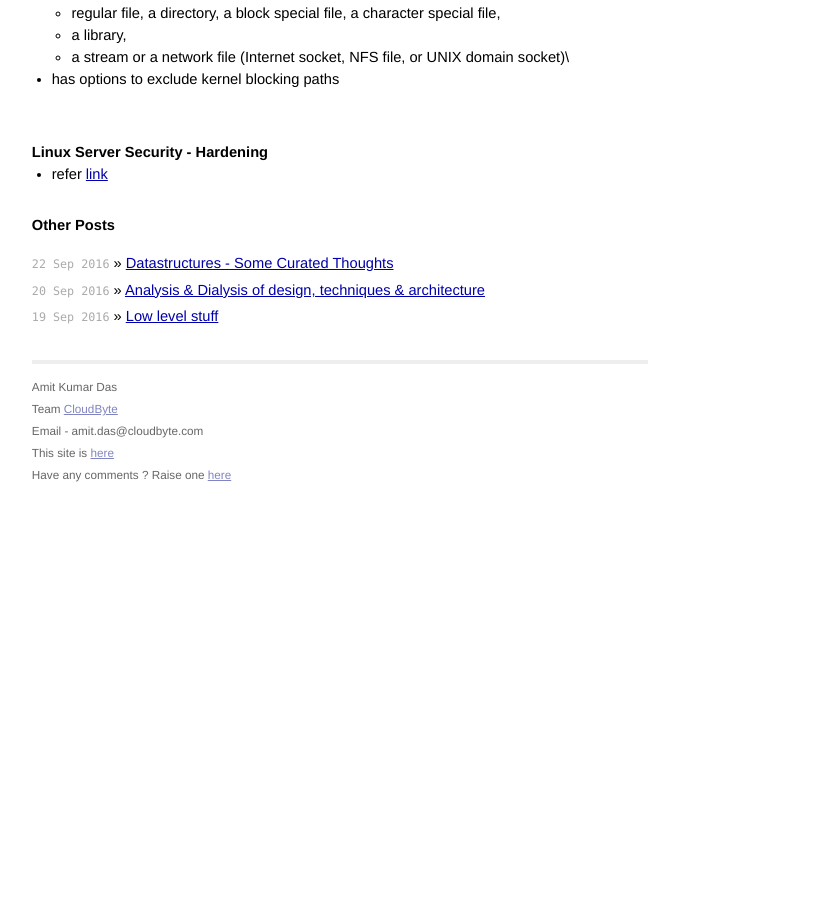
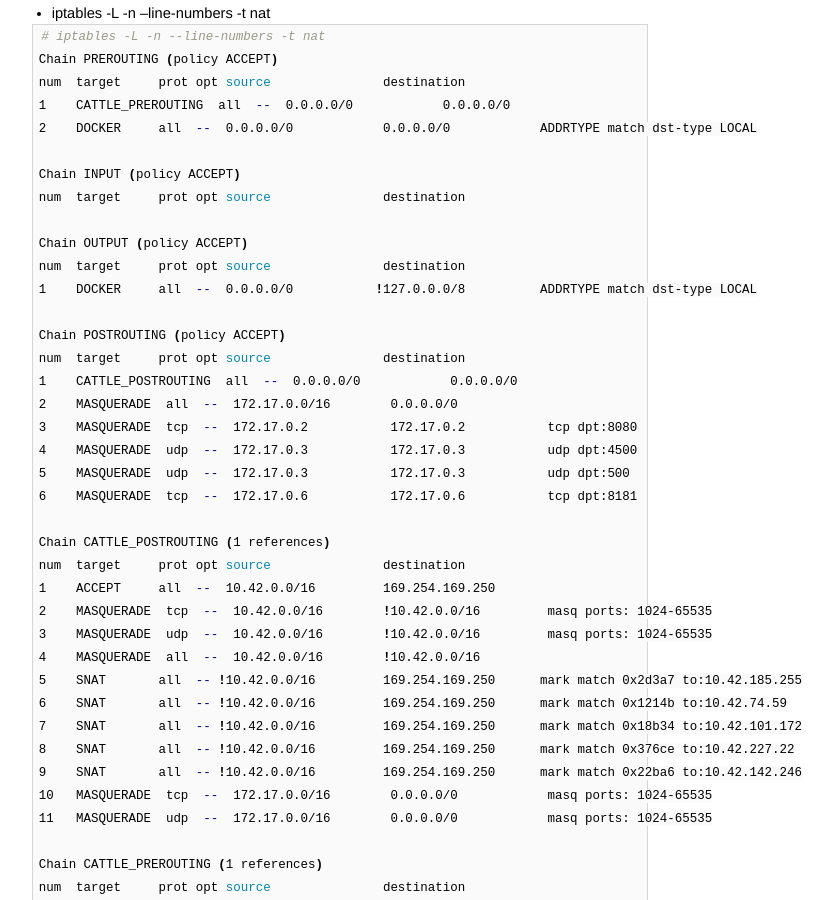
Before and after one commit to AmitKumarDas/amitkumardas.github.io, a Jekyll site: the page built from _posts/2016-09-21-my-troubleshooting-stories.md, in a window 1280 px wide and 900 px high, scrolled down 911 px. Shown: the whole window, without its empty margins (300-1133 px from the left). Built offline with Jekyll 4.4.1, drawn with Linux system fonts in a browser that asks for light colours; before the commit the page ends 1409 px from its top, so only the background shows below that; some of the changed text lies outside the part shown.

Commit message:
Update 2016-09-21-my-troubleshooting-stories.md

`````diff
--- a/_posts/2016-09-21-my-troubleshooting-stories.md
+++ b/_posts/2016-09-21-my-troubleshooting-stories.md
@@ -45,10 +45,75 @@
 
 <br />
 
-- lsof: list of open files
-  - regular file, a directory, a block special file, a character special file,
-  - a library,
-  - a stream or a network file (Internet socket, NFS file, or UNIX domain socket)\
+### Do you understand this ?
+
+- iptables -L -n --line-numbers -t nat
+
+```bash
+# iptables -L -n --line-numbers -t nat
+Chain PREROUTING (policy ACCEPT)
+num  target     prot opt source               destination
+1    CATTLE_PREROUTING  all  --  0.0.0.0/0            0.0.0.0/0
+2    DOCKER     all  --  0.0.0.0/0            0.0.0.0/0            ADDRTYPE match dst-type LOCAL
+
+Chain INPUT (policy ACCEPT)
+num  target     prot opt source               destination
+
+Chain OUTPUT (policy ACCEPT)
+num  target     prot opt source               destination
+1    DOCKER     all  --  0.0.0.0/0           !127.0.0.0/8          ADDRTYPE match dst-type LOCAL
+
+Chain POSTROUTING (policy ACCEPT)
+num  target     prot opt source               destination
+1    CATTLE_POSTROUTING  all  --  0.0.0.0/0            0.0.0.0/0
+2    MASQUERADE  all  --  172.17.0.0/16        0.0.0.0/0
+3    MASQUERADE  tcp  --  172.17.0.2           172.17.0.2           tcp dpt:8080
+4    MASQUERADE  udp  --  172.17.0.3           172.17.0.3           udp dpt:4500
+5    MASQUERADE  udp  --  172.17.0.3           172.17.0.3           udp dpt:500
+6    MASQUERADE  tcp  --  172.17.0.6           172.17.0.6           tcp dpt:8181
+
+Chain CATTLE_POSTROUTING (1 references)
+num  target     prot opt source               destination
+1    ACCEPT     all  --  10.42.0.0/16         169.254.169.250
+2    MASQUERADE  tcp  --  10.42.0.0/16        !10.42.0.0/16         masq ports: 1024-65535
+3    MASQUERADE  udp  --  10.42.0.0/16        !10.42.0.0/16         masq ports: 1024-65535
+4    MASQUERADE  all  --  10.42.0.0/16        !10.42.0.0/16
+5    SNAT       all  -- !10.42.0.0/16         169.254.169.250      mark match 0x2d3a7 to:10.42.185.255
+6    SNAT       all  -- !10.42.0.0/16         169.254.169.250      mark match 0x1214b to:10.42.74.59
+7    SNAT       all  -- !10.42.0.0/16         169.254.169.250      mark match 0x18b34 to:10.42.101.172
+8    SNAT       all  -- !10.42.0.0/16         169.254.169.250      mark match 0x376ce to:10.42.227.22
+9    SNAT       all  -- !10.42.0.0/16         169.254.169.250      mark match 0x22ba6 to:10.42.142.246
+10   MASQUERADE  tcp  --  172.17.0.0/16        0.0.0.0/0            masq ports: 1024-65535
+11   MASQUERADE  udp  --  172.17.0.0/16        0.0.0.0/0            masq ports: 1024-65535
+
+Chain CATTLE_PREROUTING (1 references)
+num  target     prot opt source               destination
+1    MARK       tcp  --  0.0.0.0/0            0.0.0.0/0            ADDRTYPE match dst-type LOCAL tcp dpt:8181 MARK set 0x668a0
+2    DNAT       tcp  --  0.0.0.0/0            0.0.0.0/0            ADDRTYPE match dst-type LOCAL tcp dpt:8181 to:10.42.227.22:8181
+3    DNAT       tcp  --  10.42.0.0/16         10.42.0.1            tcp dpt:53 to:169.254.169.250
+4    DNAT       udp  --  10.42.0.0/16         10.42.0.1            udp dpt:53 to:169.254.169.250
+5    MARK       all  -- !10.42.0.0/16         169.254.169.250      MAC 02:E2:1E:C2:7D:9F MARK set 0x2d3a7
+6    MARK       all  -- !10.42.0.0/16         169.254.169.250      MAC 02:E2:1E:AE:3B:F7 MARK set 0x1214b
+7    MARK       all  -- !10.42.0.0/16         169.254.169.250      MAC 02:E2:1E:6A:DA:1B MARK set 0x18b34
+8    MARK       all  -- !10.42.0.0/16         169.254.169.250      MAC 02:E2:1E:0D:60:78 MARK set 0x376ce
+9    MARK       all  -- !10.42.0.0/16         169.254.169.250      MAC 02:E2:1E:3D:CD:A6 MARK set 0x22ba6
+
+Chain DOCKER (2 references)
+num  target     prot opt source               destination
+1    RETURN     all  --  0.0.0.0/0            0.0.0.0/0
+2    DNAT       tcp  --  0.0.0.0/0            0.0.0.0/0            tcp dpt:8080 to:172.17.0.2:8080
+3    DNAT       udp  --  0.0.0.0/0            0.0.0.0/0            udp dpt:4500 to:172.17.0.3:4500
+4    DNAT       udp  --  0.0.0.0/0            0.0.0.0/0            udp dpt:500 to:172.17.0.3:500
+5    DNAT       tcp  --  0.0.0.0/0            0.0.0.0/0            tcp dpt:8181 to:172.17.0.6:8181
+````
+
+<br />
+
+### lsof: list of open files
+
+- regular file, a directory, a block special file, a character special file,
+- a library,
+- a stream or a network file (Internet socket, NFS file, or UNIX domain socket)\
 - has options to exclude kernel blocking paths
 
 <br />
`````
